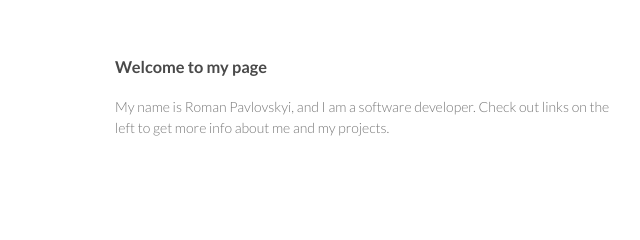
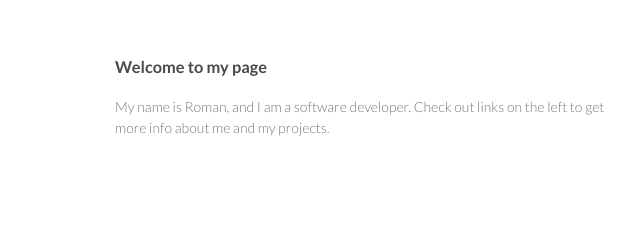
Before and after one commit to rpavlovs/rpavlovs.github.io, a plain HTML site: page index.html in a window 1280 px wide. Shown: the top 240 px of the page, 455-1095 px from the left. Drawn offline with Linux system fonts and the light colour scheme.

Commit message:
Update index.html

```diff
--- a/index.html
+++ b/index.html
@@ -26,7 +26,7 @@
         <h3>
 <a id="welcome-to-my-github-page" class="anchor" href="#welcome-to-my-github-page" aria-hidden="true"><span class="octicon octicon-link"></span></a>Welcome to my page</h3>
 
-<p>My name is Roman Pavlovskyi, and I am a software developer. Check out links on the left to get more info about me and my projects.</p>
+<p>My name is Roman, and I am a software developer. Check out links on the left to get more info about me and my projects.</p>
       </section>
       <footer>
         <p><small>Hosted on GitHub Pages &mdash; Theme by <a href="https://github.com/orderedlist">orderedlist</a></small></p>
```
